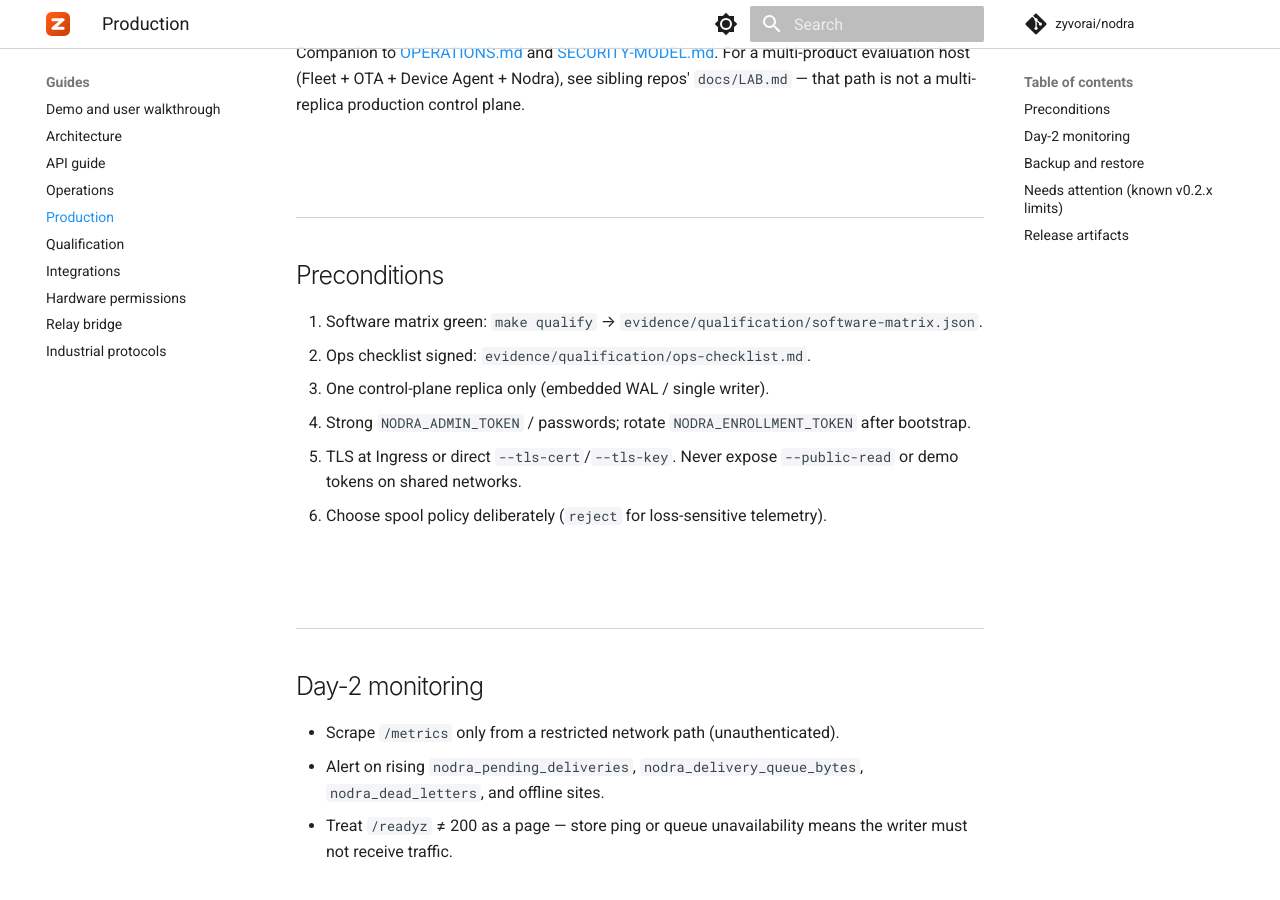
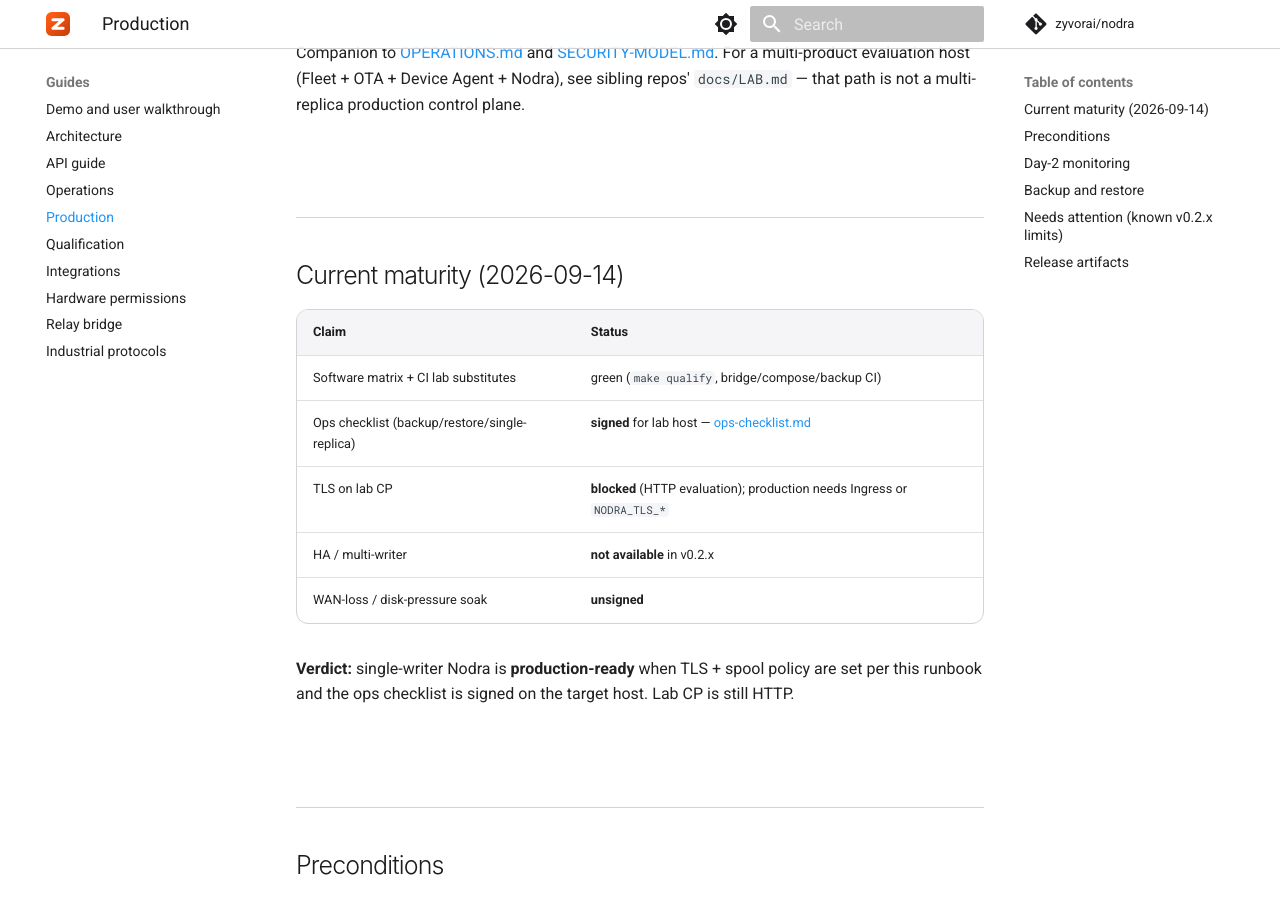
Before and after one commit to zyvorai/nodra, an MkDocs documentation site: the page built from docs/PRODUCTION.md, in a window 1280 px wide and 900 px high, scrolled down 449 px. Built offline with MkDocs 1.6.1 and Material for MkDocs 9.7.7, drawn with Linux system fonts in a browser that asks for light colours; comment, search, counter and statistics services are not loaded.

Commit message:
Sign lab ops checklist and document Nodra production maturity.

```diff
--- a/docs/PRODUCTION.md
+++ b/docs/PRODUCTION.md
@@ -8,6 +8,19 @@ Companion to [OPERATIONS.md](OPERATIONS.md) and [SECURITY-MODEL.md](SECURITY-MOD
 For a multi-product evaluation host (Fleet + OTA + Device Agent + Nodra), see
 sibling repos' `docs/LAB.md` — that path is not a multi-replica production
 control plane.
+
+## Current maturity (2026-09-14)
+
+| Claim | Status |
+|---|---|
+| Software matrix + CI lab substitutes | green (`make qualify`, bridge/compose/backup CI) |
+| Ops checklist (backup/restore/single-replica) | **signed** for lab host — [ops-checklist.md](https://github.com/zyvorai/nodra/blob/main/evidence/qualification/ops-checklist.md) |
+| TLS on lab CP | **blocked** (HTTP evaluation); production needs Ingress or `NODRA_TLS_*` |
+| HA / multi-writer | **not available** in v0.2.x |
+| WAN-loss / disk-pressure soak | **unsigned** |
+
+**Verdict:** single-writer Nodra is **production-ready** when TLS + spool policy are set
+per this runbook and the ops checklist is signed on the target host. Lab CP is still HTTP.
 
 ## Preconditions
 
```
Also changed, not shown: CHANGELOG.md (+2 -0 lines), evidence/qualification/ops-checklist.md (+15 -13 lines), 5 other files.
